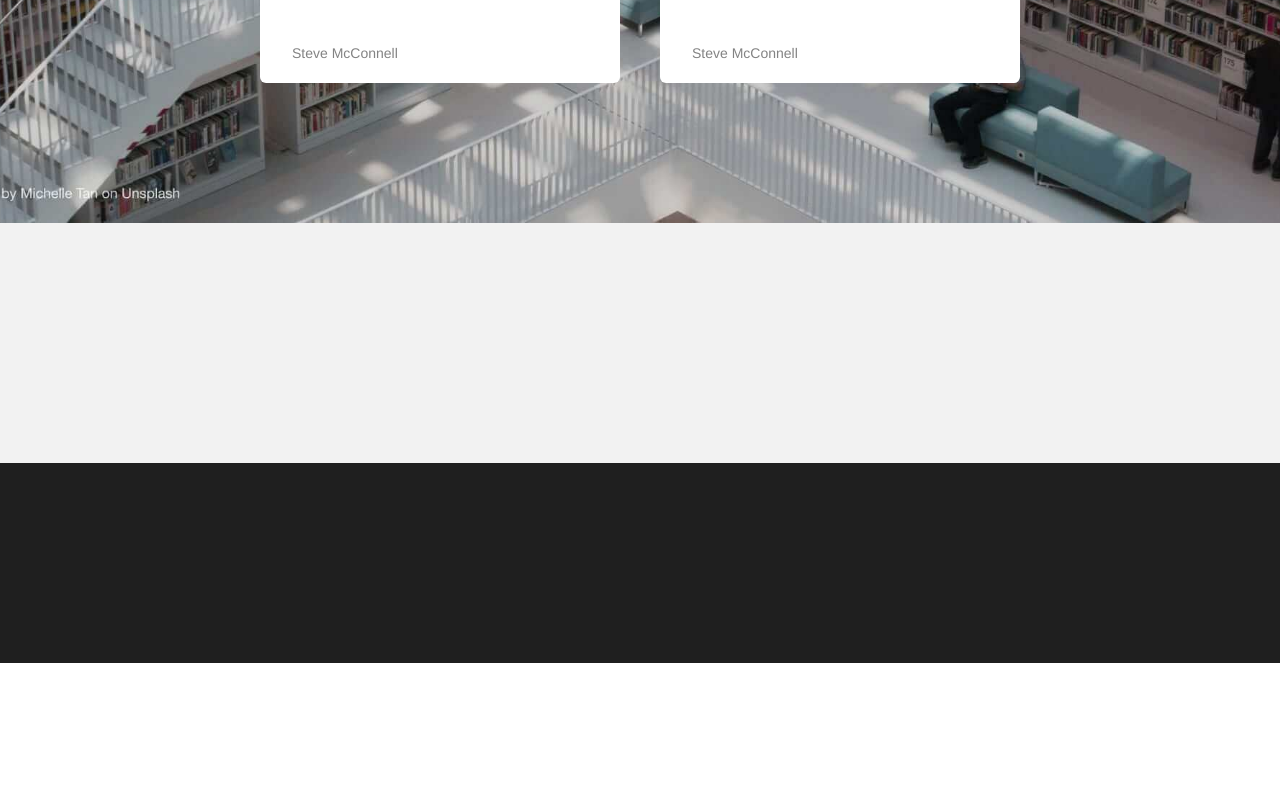
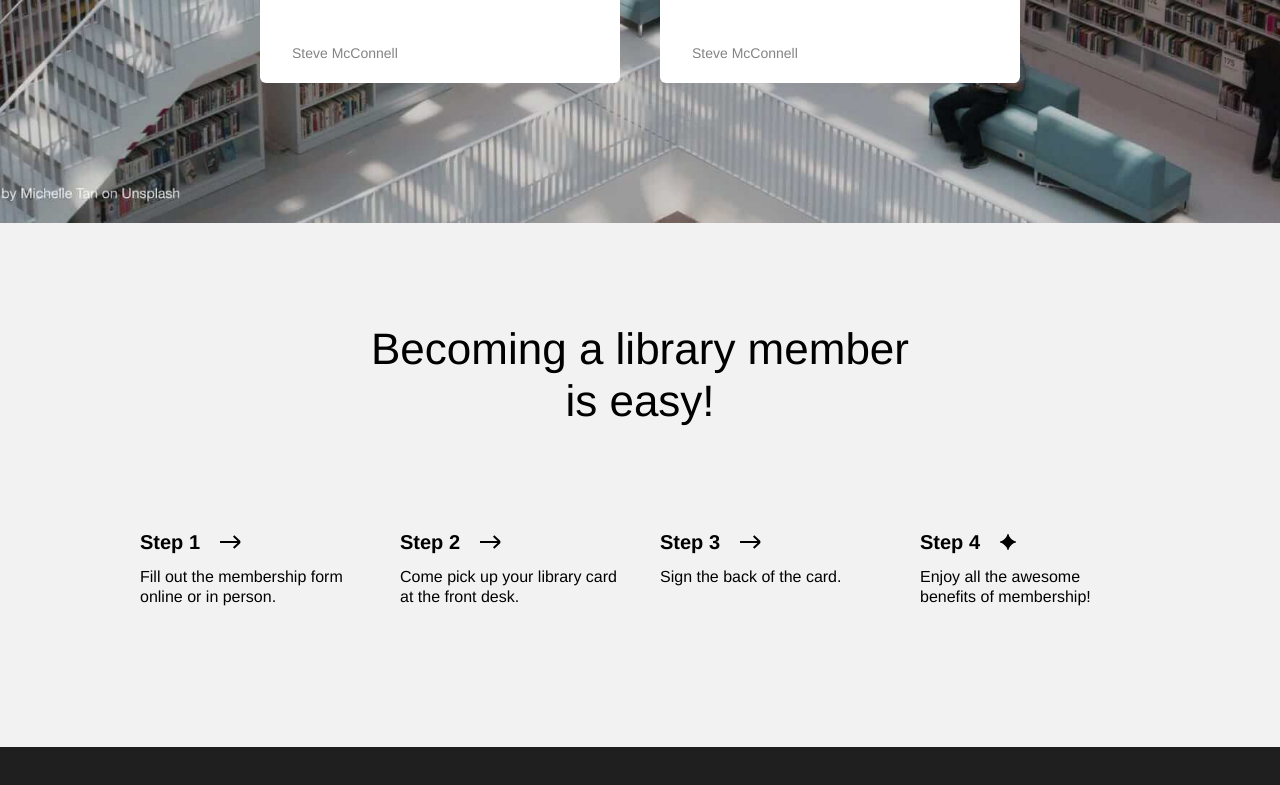
Before and after one commit to Yuni-Me/se_project_library, a plain HTML site: page index.html in a window 1280 px wide. Shown: the part 2695-3480 px from the top of the page. Before the commit the page ends 3358 px from the top, so only its background shows below. Drawn offline with Linux system fonts and the light colour scheme.

Commit message:
update the membership section

```diff
--- a/index.html
+++ b/index.html
@@ -226,7 +226,7 @@
           <!-- --------------------------------------------------------------- -->
           <!--         Don't uncomment until the final project stage           -->
           <!-- --------------------------------------------------------------- -->
-          <!--<h2 class="membership__title">Becoming a library member is easy!</h2>
+          <h2 class="membership__title">Becoming a library member is easy!</h2>
           <ul class="membership__steps">
             <li class="step">
               <h3 class="step__title">
@@ -278,7 +278,7 @@
                 Enjoy all the awesome benefits of membership!
               </p>
             </li>
-          </ul>-->
+          </ul>
         </section>
 
         <section class="about">
--- a/styles/style.css
+++ b/styles/style.css
@@ -329,10 +329,14 @@
   padding: 0;
   margin: 100px 0 0;
   /* Add styles */
+  display: flex;
+  justify-content: center;
+  gap: 40px;
 }
 
 .step {
   /* Add styles */
+  flex-basis: 220px;
 }
 
 .step__title {
```
